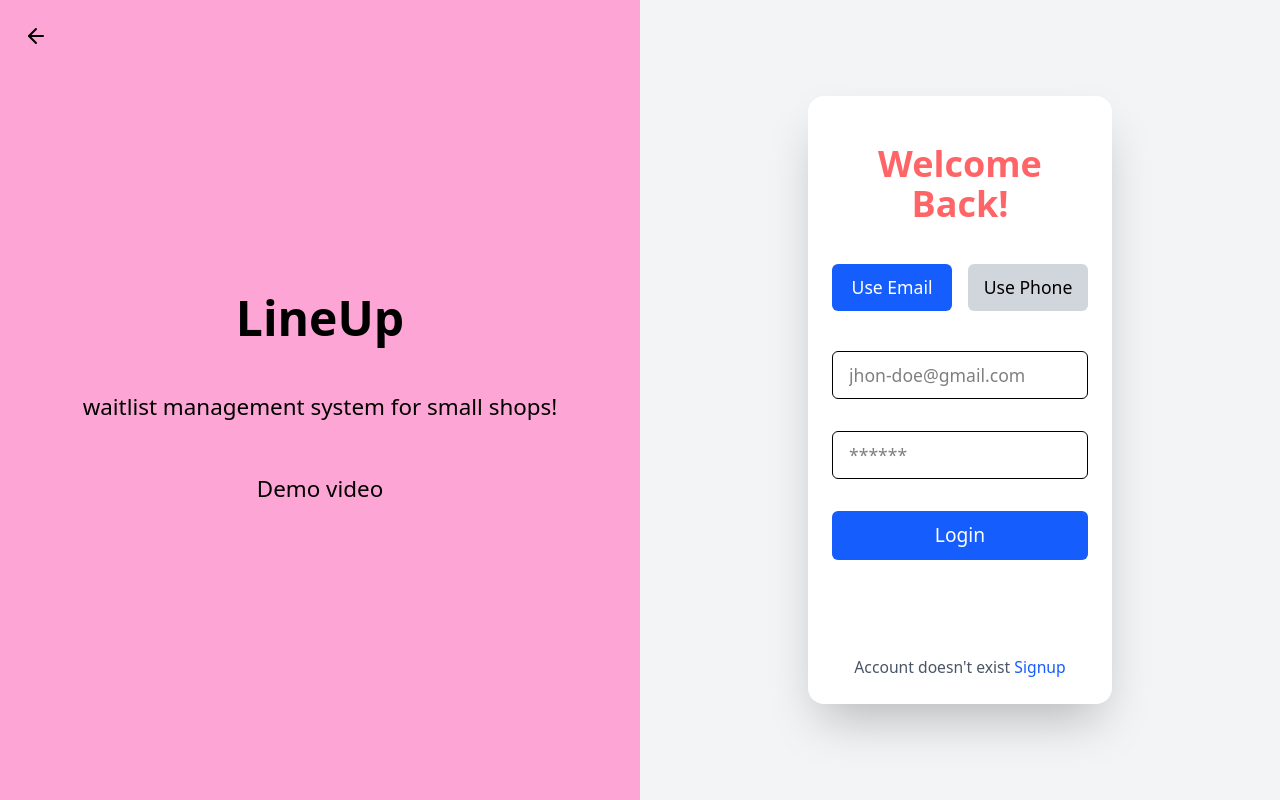
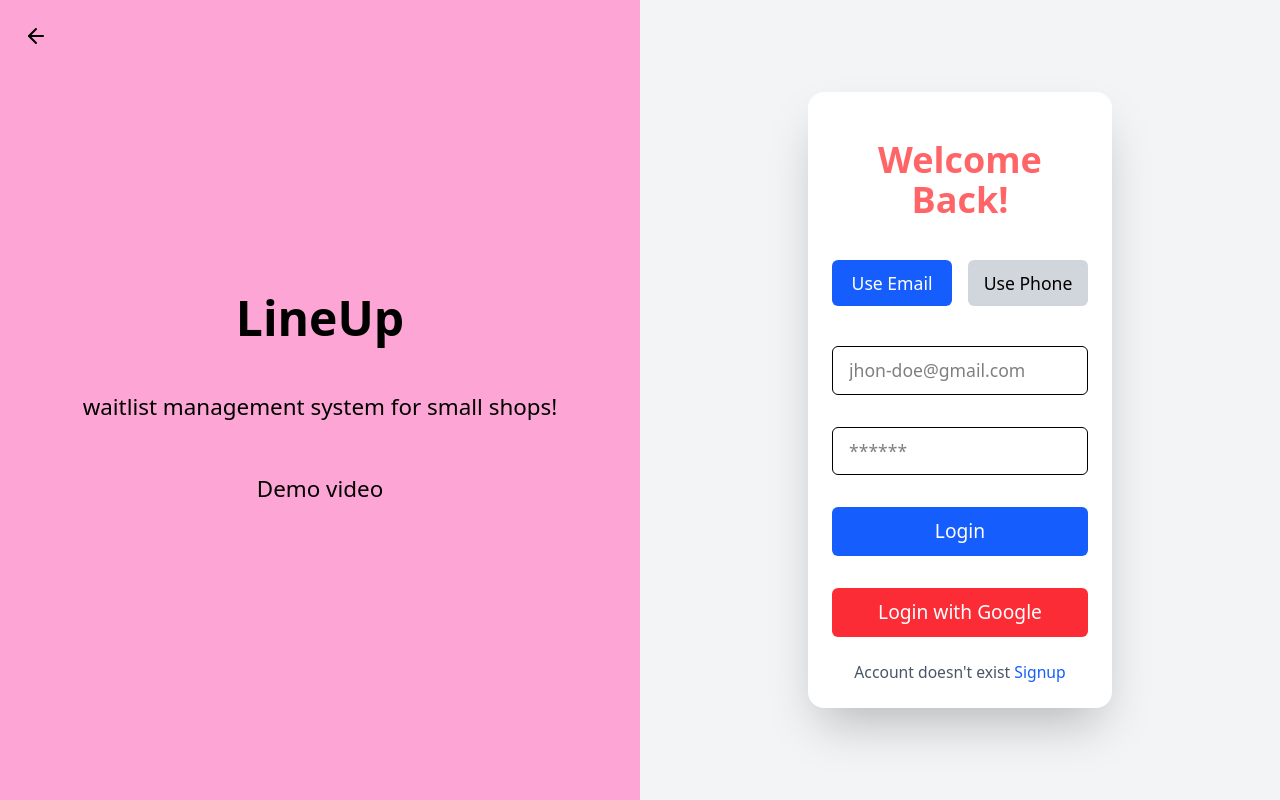
Before and after one commit to priyanshuBS/waitlist-token-system, a React (Vite) app in the folder frontend/: page /auth/login in a window 1280 px wide. Built offline with nearby package versions, Linux system fonts and the light colour scheme.

Commit message:
add google auth feature

```diff
--- a/frontend/src/api/auth.js
+++ b/frontend/src/api/auth.js
@@ -11,7 +11,3 @@ export const loginApi = (data) => {
 export const logoutApi = () => {
   return api.post("/user/logout");
 };
-
-export const googleApi = (token) => {
-  return api.get("/user/google/callback", { token });
-};
--- a/frontend/src/pages/Login.jsx
+++ b/frontend/src/pages/Login.jsx
@@ -1,9 +1,8 @@
 import { useState } from "react";
 import Input from "../components/UI/Input";
 import { Link } from "react-router-dom";
-import { loginApi, googleApi } from "../api/auth";
+import { loginApi } from "../api/auth";
 import toast from "react-hot-toast";
-import { GoogleLogin } from "@react-oauth/google";
 
 const Login = () => {
   const [mode, setMode] = useState("email");
@@ -27,39 +26,25 @@ const Login = () => {
         : { phoneNumber: formData.phoneNumber, password: formData.password };
 
     try {
-      console.log(formData);
       const { data } = await loginApi(payload);
       console.log(data.data.user);
-      toast.success("Login successfull!");
+      toast.success("Login successful!");
       setFormData({
         email: "",
         phoneNumber: "",
         password: "",
       });
     } catch (error) {
-      toast.error("Login failed");
+      toast.error(error.response?.data?.message || "Login failed");
     }
   };
 
-  const handleSuccess = async (credentialResponse) => {
-    try {
-      const res = await googleApi(credentialResponse.credential);
-      console.log(res);
-      toast.success("Login successfull");
-    } catch (error) {
-      toast.error("Login failed.");
-    }
-  };
-
-  const handleError = () => {
-    toast.error("Google login failed.");
-  };
   return (
     <div className="p-6 shadow-2xl bg-white text-center rounded-2xl">
       <h3 className="text-4xl font-bold text-red-400 py-6">Welcome Back!</h3>
 
       {/* select mode */}
-      <div className="flex items-center gap-4 mb-6 mt-4 w-full text-[1.1rem] ">
+      <div className="flex items-center gap-4 mb-6 mt-4 w-full text-[1.1rem]">
         <button
           className={`w-full py-2.5 rounded-md ${
             mode === "email"
@@ -100,6 +85,7 @@ const Login = () => {
             onChange={handleChange}
           />
         )}
+
         <Input
           type="password"
           name="password"
@@ -114,10 +100,18 @@ const Login = () => {
         >
           Login
         </button>
-        <div>
-          <GoogleLogin onSuccess={handleSuccess} onError={handleError} />
-        </div>
+
+        <button
+          type="button"
+          onClick={() =>
+            (window.location.href = "http://localhost:8000/api/user/google")
+          }
+          className="w-full bg-red-500 py-2.5 text-white rounded-md font-medium cursor-pointer text-[1.2rem]"
+        >
+          Login with Google
+        </button>
       </form>
+
       <p className="text-[0.98rem] text-gray-600 pt-2">
         Account doesn't exist{" "}
         <Link
--- a/frontend/src/pages/Signup.jsx
+++ b/frontend/src/pages/Signup.jsx
@@ -113,6 +113,15 @@ const Signup = () => {
         >
           Signup
         </button>
+        <button
+          type="button"
+          onClick={() =>
+            (window.location.href = "http://localhost:8000/api/user/google")
+          }
+          className="w-full bg-red-500 py-2.5 text-white rounded-md font-medium cursor-pointer text-[1.2rem]"
+        >
+          Login with Google
+        </button>
       </form>
       <p className="text-[0.98rem] text-gray-600 pt-2">
         Account already exist{" "}
```
